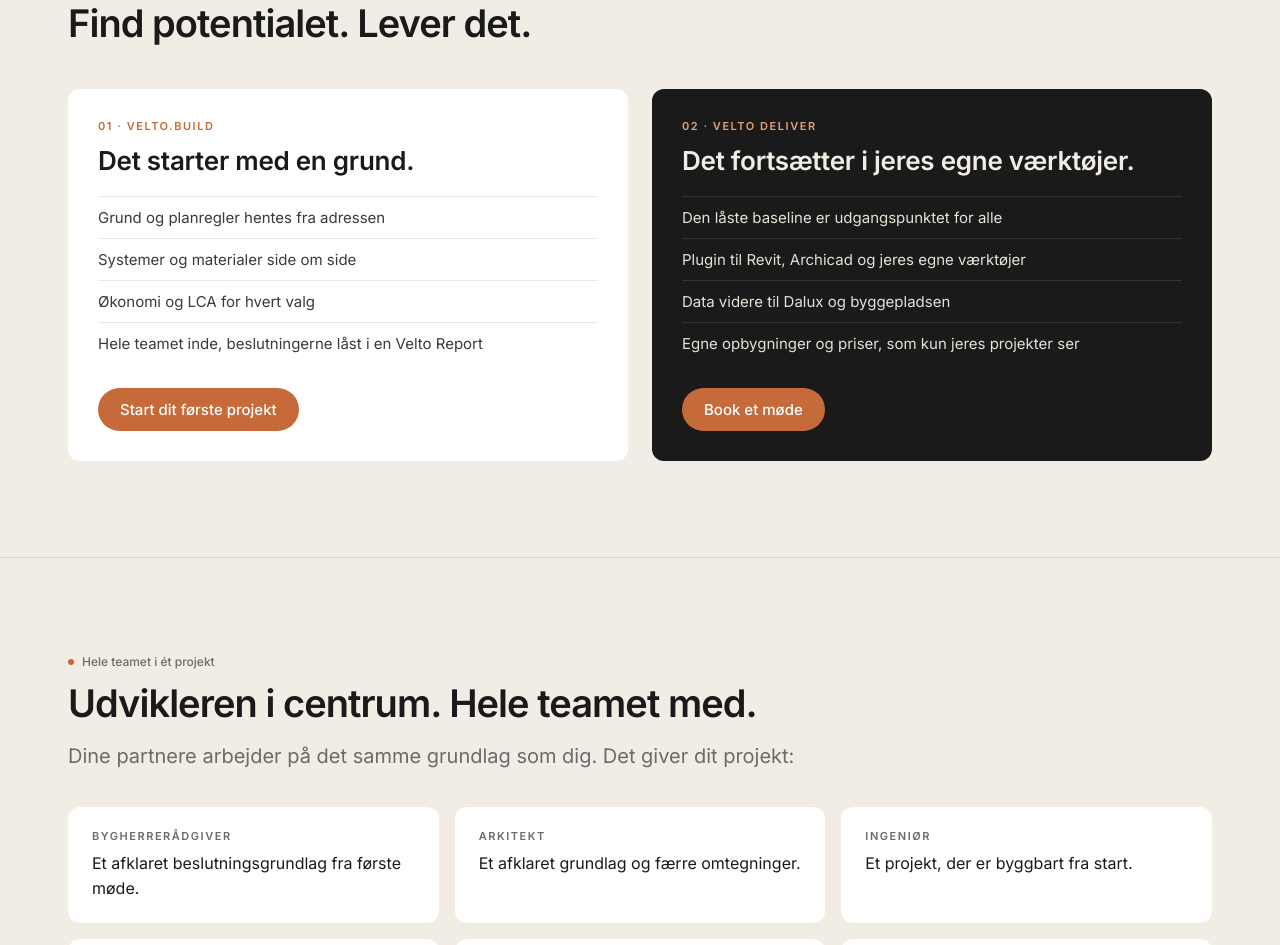
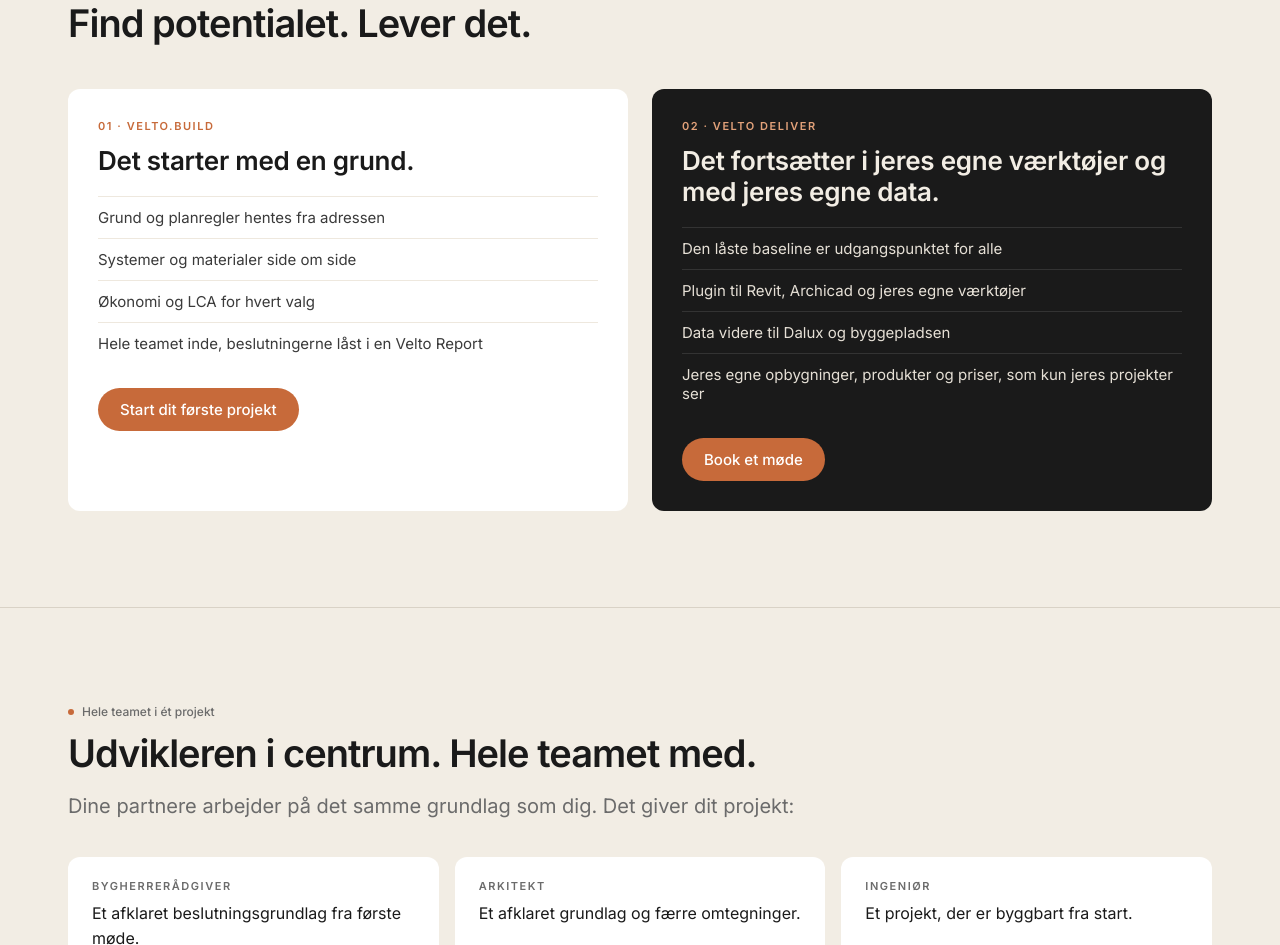
Before and after one commit to heartwood-nordic/velto-landing-draft, a plain HTML site: page index.html in a window 1280 px wide. Shown: the part 1908-2853 px from the top of the page. Drawn offline with Linux system fonts and the light colour scheme.

Commit message:
Deliver: your own tools and your own data

```diff
--- a/index.html
+++ b/index.html
@@ -70,8 +70,8 @@ blockquote{font-size:30px;line-height:1.35;letter-spacing:-.015em;font-weight:50
 <div class="card"><div class="caps" style="color:var(--ochre)">01 · Velto.build</div><h3 style="margin-top:12px;font-size:26px">Det starter med en grund.</h3>
 <ul style="margin-top:20px"><li>Grund og planregler hentes fra adressen</li><li>Systemer og materialer side om side</li><li>Økonomi og LCA for hvert valg</li><li>Hele teamet inde, beslutningerne låst i en Velto Report</li></ul>
 <div style="margin-top:24px"><a class="btn" href="https://app.velto.build/signup">Start dit første projekt</a></div></div>
-<div class="card" style="background:var(--ink);color:var(--bg)"><div class="caps" style="color:#E3A27A">02 · Velto Deliver</div><h3 style="margin-top:12px;font-size:26px;color:var(--bg)">Det fortsætter i jeres egne værktøjer.</h3>
-<ul style="margin-top:20px"><li style="color:#E6E0D6;border-color:#333">Den låste baseline er udgangspunktet for alle</li><li style="color:#E6E0D6;border-color:#333">Plugin til Revit, Archicad og jeres egne værktøjer</li><li style="color:#E6E0D6;border-color:#333">Data videre til Dalux og byggepladsen</li><li style="color:#E6E0D6;border-color:#333">Egne opbygninger og priser, som kun jeres projekter ser</li></ul>
+<div class="card" style="background:var(--ink);color:var(--bg)"><div class="caps" style="color:#E3A27A">02 · Velto Deliver</div><h3 style="margin-top:12px;font-size:26px;color:var(--bg)">Det fortsætter i jeres egne værktøjer og med jeres egne data.</h3>
+<ul style="margin-top:20px"><li style="color:#E6E0D6;border-color:#333">Den låste baseline er udgangspunktet for alle</li><li style="color:#E6E0D6;border-color:#333">Plugin til Revit, Archicad og jeres egne værktøjer</li><li style="color:#E6E0D6;border-color:#333">Data videre til Dalux og byggepladsen</li><li style="color:#E6E0D6;border-color:#333">Jeres egne opbygninger, produkter og priser, som kun jeres projekter ser</li></ul>
 <div style="margin-top:24px"><a class="btn" href="mailto:filip@velto.build?subject=M%C3%B8de%20om%20Velto">Book et møde</a></div></div>
 </div></div></section>
 
```
